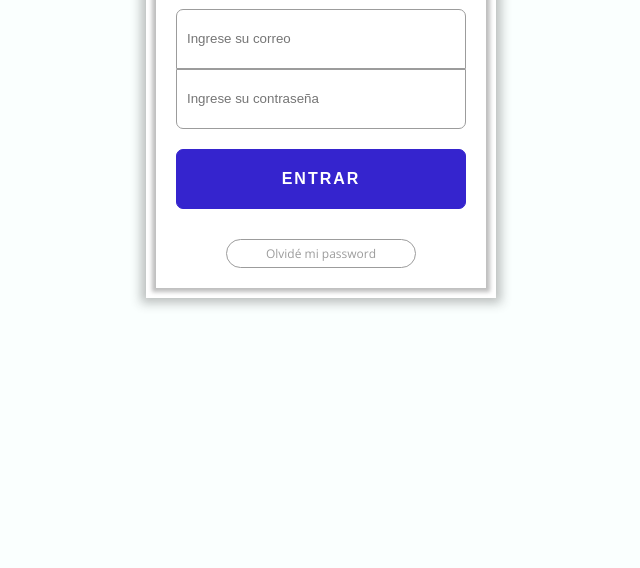
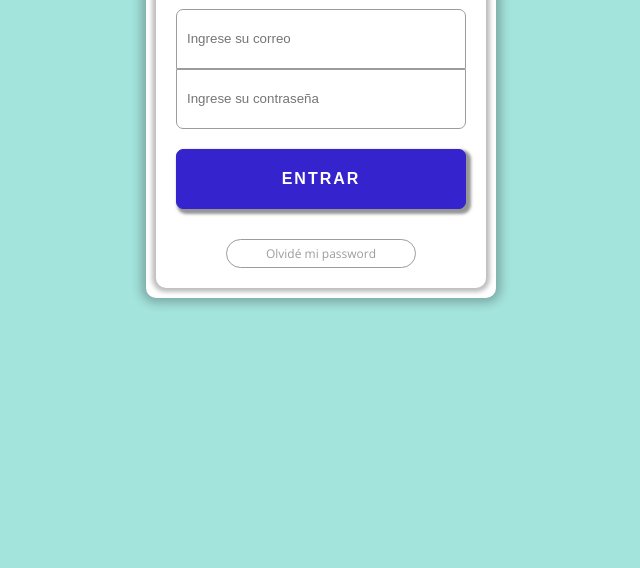
Before and after one commit to abachanian/login-landing, a plain HTML site: page index.html in a window 1280 px wide. Shown: the part 232-800 px from the top of the page, without its empty margins (319-959 px from the left). Drawn offline with nearby package versions, Linux system fonts and the light colour scheme.

Commit message:
modificación en el botón

```diff
--- a/style.css
+++ b/style.css
@@ -8,7 +8,8 @@
 body {
     margin-top: 30px;
     font-family: 'Open Sans', sans-serif;
-    background-color: rgba(236, 255, 253, 0.233);
+    background-color: rgb(163, 228, 221);
+    align-items: center;
 }
 
 article {
@@ -18,11 +19,13 @@ article {
     display: block;
     margin: auto;
     background-color: rgb(255, 255, 255);
+    border-radius: 10px;
 }
 
 .inner {
     padding: 10px;
     box-shadow: 0px 0px 4px 4px rgba(41,41,41,0.3);
+    border-radius: 10px;
 }
 
 img {
@@ -76,12 +79,20 @@ button {
     border: solid 1px rgb(53, 36, 206);
     border-radius: 7px;
     letter-spacing: 2px;
-    transition: all 0.4s ease 0s
+    transition: all 0.1s ease 0s;
+    box-shadow:3px 3px 3px 2px rgba(85, 85, 85, 0.616);
 }
 
 button:hover {
     background-color: rgba(53, 36, 206, 0.85);
     text-decoration: underline white;
+    box-shadow: 0 0 0 0 rgba(53, 36, 206);
+}
+
+button:active {
+    background-color: rgba(53, 36, 206, 0.85);
+    text-decoration: underline white;
+    box-shadow: 0;
 }
 
 a{
```
